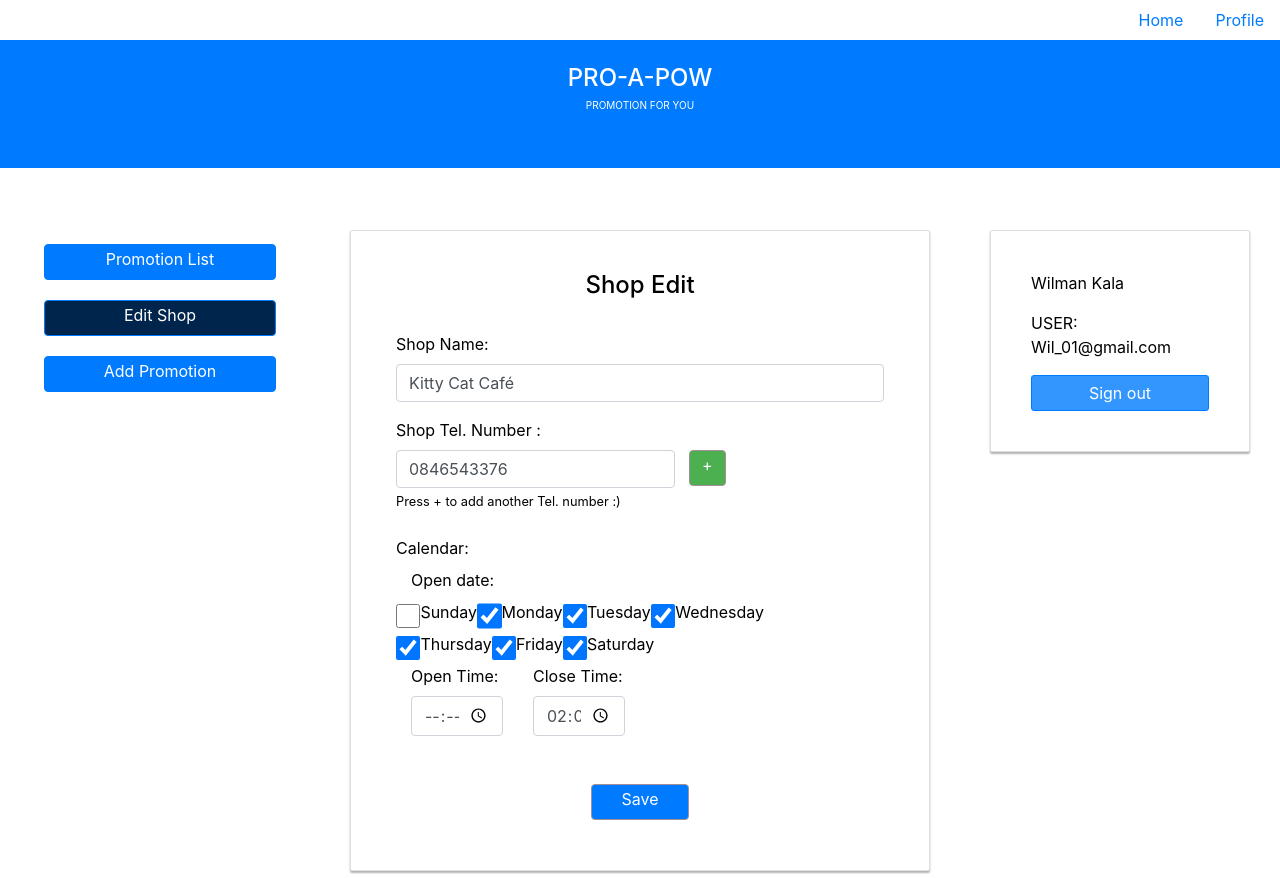
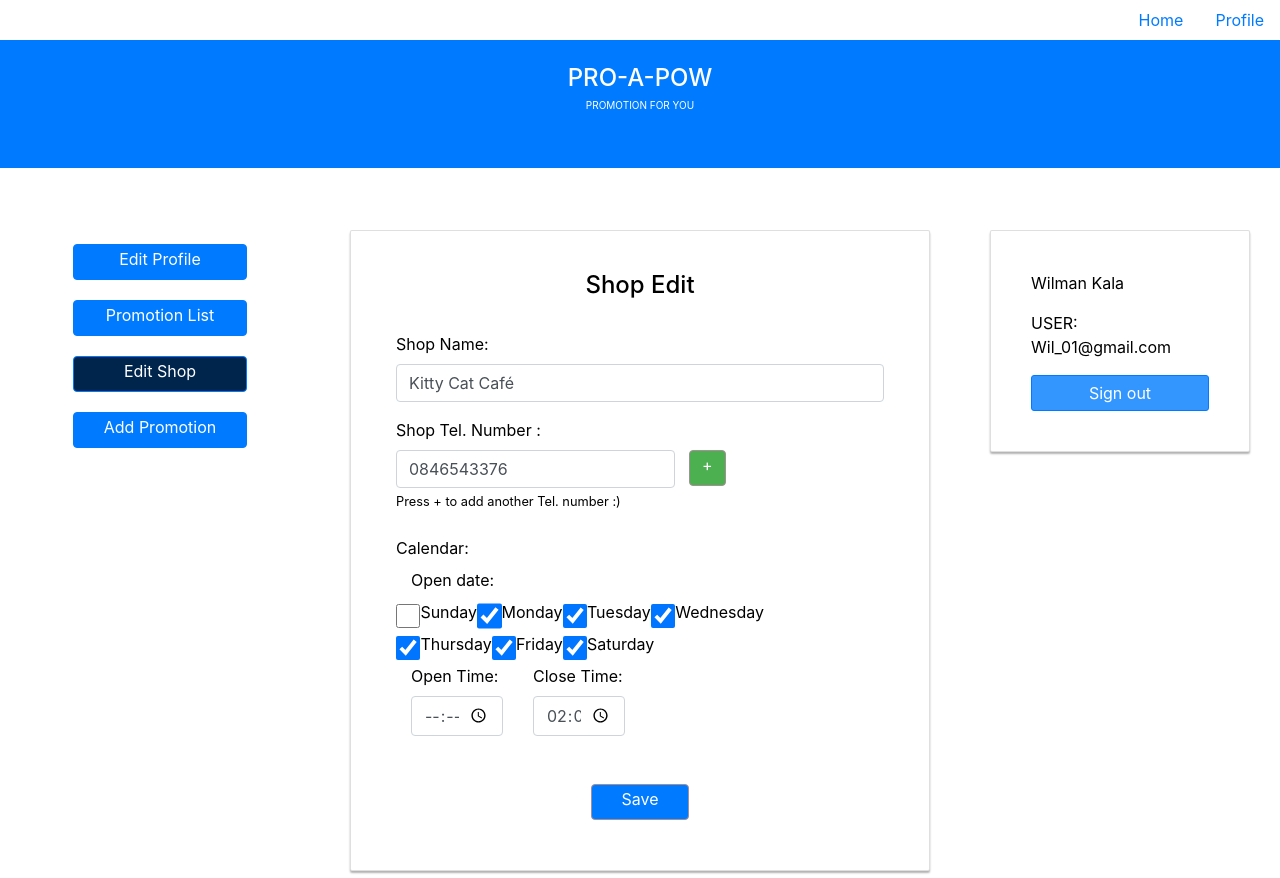
Before and after one commit to kondohiroki/ProjectPro-A-POW, a PHP site: the page made by BusinessLogin/ShopEdit[Bus].php in a window 1280 px wide. Run offline with PHP 8.4, Linux system fonts and the light colour scheme; a user stored in the database is signed in; data comes from the database, SQL or seed files in the repository; some libraries are stand-ins or nearby versions.

Commit message:
Edit Profile Button added and Delete subPro

```diff
--- a/BusinessLogin/AddCard2[Bus].php
+++ b/BusinessLogin/AddCard2[Bus].php
@@ -62,11 +62,11 @@
                     <a href="ChangePasswordPage[Bus].php"><button class="btn" id="editButtFollow">Change Password</button></a>
                 </div>
             </div>
-            <div class="row">
+            <!--<div class="row">
                 <div class="col-sm-12">
                     <a href="SubPro[Bus].php"><button class="btn" id="editButtFollow">My Subscribe</button></a>
                 </div>
-            </div>
+            </div>-->
             <div class="row">
                 <div class="col-sm-12">
                     <a href="MyCard[Bus].php"><button class="btn" id="editButtFollow" style="background-color: #00254d">My Card</button></a>
--- a/BusinessLogin/ChangePasswordPage[Bus].php
+++ b/BusinessLogin/ChangePasswordPage[Bus].php
@@ -51,11 +51,11 @@
                                     <a href="ChangePasswordPage[Bus].php"><button class="btn" id="editButtFollow" style="background-color: #00254d">Change Password</button></a>
                                 </div>
                             </div>
-                            <div class="row">
+                            <!--<div class="row">
                                 <div class="col-sm-12">
                                     <a href="SubPro[Bus].php"><button class="btn" id="editButtFollow">My Subscribe</button></a>
                                 </div>
-                            </div>
+                            </div>-->
                             <div class="row">
                                 <div class="col-sm-12">
                                     <a href="MyCard[Bus].php"><button class="btn" id="editButtFollow">My Card</button></a>
--- a/BusinessLogin/EditProfile[Bus].php
+++ b/BusinessLogin/EditProfile[Bus].php
@@ -58,11 +58,11 @@ id="applybutton"
                         <a href="ChangePasswordPage[Bus].php"><button class="btn" id="editButtFollow">Change Password</button></a>
                     </div>
                 </div>
-                <div class="row">
+                <!--<div class="row">
                     <div class="col-sm-12">
                         <a href="SubPro[Bus].php"><button class="btn" id="editButtFollow">My Subscribe</button></a>
                     </div>
-                </div>
+                </div>-->
                 <div class="row">
                     <div class="col-sm-12">
                         <a href="MyCard[Bus].php"><button class="btn" id="editButtFollow">My Card</button></a>
--- a/BusinessLogin/MyCard[Bus].php
+++ b/BusinessLogin/MyCard[Bus].php
@@ -56,11 +56,11 @@
                     <a href="ChangePasswordPage[Bus].php"><button class="btn" id="editButtFollow">Change Password</button></a>
                 </div>
             </div>
-            <div class="row">
+            <!--<div class="row">
                 <div class="col-sm-12">
                     <a href="SubPro[Bus].php"><button class="btn" id="editButtFollow">My Subscribe</button></a>
                 </div>
-            </div>
+            </div>-->
             <div class="row">
                 <div class="col-sm-12">
                     <a href="MyCard[Bus].php"><button class="btn" id="editButtFollow" style="background-color: #00254d">My Card</button></a>
--- a/BusinessLogin/ShopEdit[Bus].php
+++ b/BusinessLogin/ShopEdit[Bus].php
@@ -59,18 +59,23 @@
   <div class="row">
         <div class="col-lg-3" id="sidePanLeft">
         <div class="row">
+            <div class="col-sm-12">
+            <center><a href="EditProfile[Bus].php"><button class="btn" id="editButt" style="width:60%;">Edit Profile</button></a><center>
+            </div>
+        </div>
+        <div class="row">
         <div class="col-sm-12">
-            <center><a href="admin+BusinessOwenerPromotionlist[Bus].php"><button class="btn" id="editButt" style="width:80%;">Promotion List</button></a></center>
+            <center><a href="admin+BusinessOwenerPromotionlist[Bus].php"><button class="btn" id="editButtFollow" style="width:60%;">Promotion List</button></a></center>
         </div>
     </div>
     <div class="row">
         <div class="col-sm-12">
-            <center><a href="ShopEdit[Bus].php"><button class="btn" id="editButtFollow" style="width:80%; background-color:#00254D;">Edit Shop</button></a></center>
+            <center><a href="ShopEdit[Bus].php"><button class="btn" id="editButtFollow" style="width:60%; background-color:#00254D;">Edit Shop</button></a></center>
         </div>
     </div>
     <div class="row">
         <div class="col-sm-12">
-            <center><a href="AddPro[Bus].php"><button class="btn" id="editButtFollow" style="width: 80%;">Add Promotion</button></a></center>
+            <center><a href="AddPro[Bus].php"><button class="btn" id="editButtFollow" style="width: 60%;">Add Promotion</button></a></center>
         </div>
     </div>
         </div>
--- a/Login/AddCard2[Log].php
+++ b/Login/AddCard2[Log].php
@@ -64,11 +64,11 @@
                     <a href="ChangePasswordPage[Log].php"><button class="btn" id="editButtFollow">Change Password</button></a>
                 </div>
             </div>
-            <div class="row">
+            <!--<div class="row">
                 <div class="col-sm-12">
                     <a href="SubPro[Log].php"><button class="btn" id="editButtFollow">My Subscribe</button></a>
                 </div>
-            </div>
+            </div>-->
             <div class="row">
                 <div class="col-sm-12">
                     <a href="MyCard[Log].php"><button class="btn" id="editButtFollow" style="background-color: #00254d">My Card</button></a>
--- a/Login/EditProfile[Log].php
+++ b/Login/EditProfile[Log].php
@@ -47,11 +47,11 @@
                         <a href="ChangePasswordPage[Log].php"><button class="btn" id="editButtFollow">Change Password</button></a>
                     </div>
                 </div>
-                <div class="row">
+                <!--<div class="row">
                     <div class="col-sm-12">
                         <a href="SubPro[Log].php"><button class="btn" id="editButtFollow">My Subscribe</button></a>
                     </div>
-                </div>
+                </div>-->
                 <div class="row">
                     <div class="col-sm-12">
                         <a href="MyCard[Log].php"><button class="btn" id="editButtFollow">My Card</button></a>
--- a/Login/MyCard[Log].php
+++ b/Login/MyCard[Log].php
@@ -55,11 +55,11 @@
                     <a href="ChangePasswordPage[Log].php"><button class="btn" id="editButtFollow">Change Password</button></a>
                 </div>
             </div>
-            <div class="row">
+            <!--<div class="row">
                 <div class="col-sm-12">
                     <a href="SubPro[Log].php"><button class="btn" id="editButtFollow">My Subscribe</button></a>
                 </div>
-            </div>
+            </div>-->
             <div class="row">
                 <div class="col-sm-12">
                     <a href="MyCard[Log].php"><button class="btn" id="editButtFollow" style="background-color: #00254d">My Card</button></a>
--- a/Login/ShopRegister[Log].php
+++ b/Login/ShopRegister[Log].php
@@ -69,11 +69,11 @@
                     <a href="ChangePasswordPage[Log].php"><button class="btn" id="editButtFollow">Change Password</button></a>
                 </div>
             </div>
-            <div class="row">
+            <!--<div class="row">
                 <div class="col-sm-12">
                     <a href="SubPro[Log].php"><button class="btn" id="editButtFollow">My Subscribe</button></a>
                 </div>
-            </div>
+            </div>-->
             <div class="row">
                 <div class="col-sm-12">
                     <a href="MyCard[Log].php"><button class="btn" id="editButtFollow">My Card</button></a>
```
Also changed, not shown: BusinessLogin/AddPro[Bus].php (+8 -3 lines), BusinessLogin/EditPromotion[Bus].php (+6 -1 lines), BusinessLogin/admin+BusinessOwenerPromotionlist[Bus].php (+12 -7 lines), Login/ChangePasswordPage[Log].php (+3 -4 lines).
